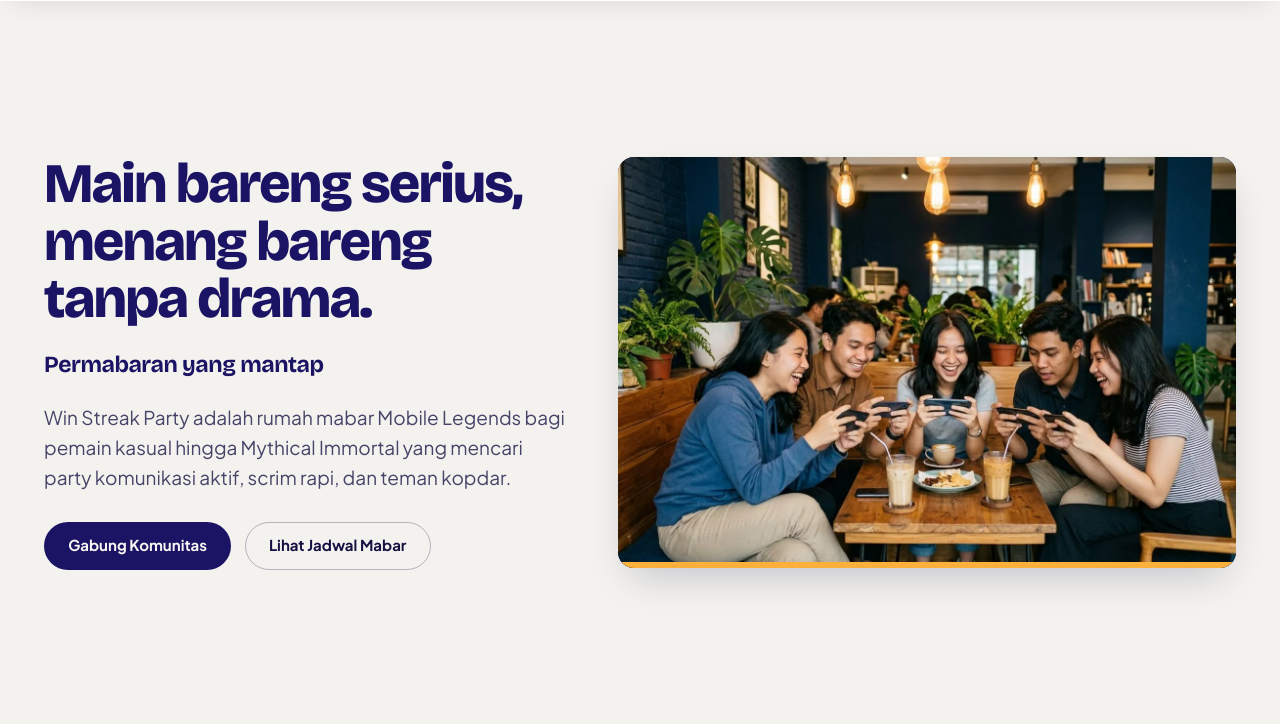
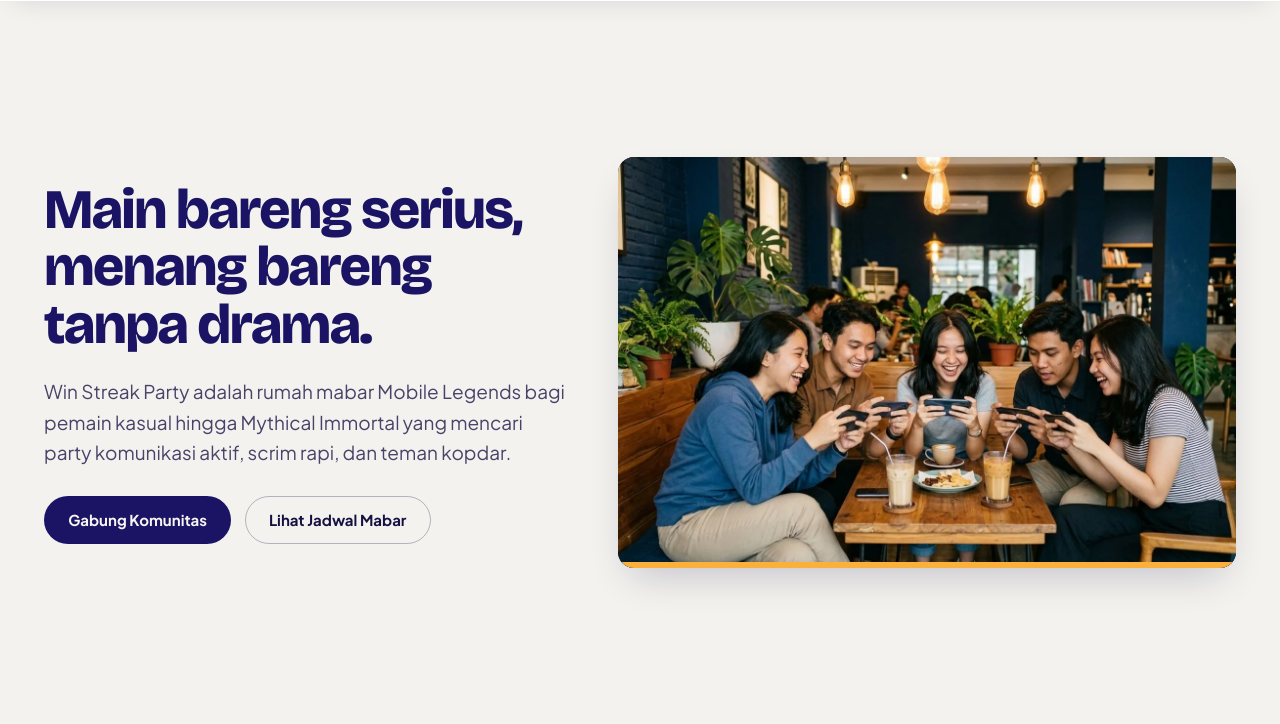
Before and after one commit to RafliMB/Win-Streak-Party, an Astro site: page / in a window 1280 px wide. Shown: the part 76-800 px from the top of the page. Built offline with nearby package versions, Linux system fonts and the light colour scheme; Astro itself is replaced by a stand-in of ours.

Commit message:
style: remove slogan subtitle from Hero section

```diff
--- a/src/components/Hero.astro
+++ b/src/components/Hero.astro
@@ -7,7 +7,6 @@ import Picture from './Picture.astro';
   <div class="wrap hero-grid">
     <div class="hero-copy hero-enter">
       <h1 id="hero-title" class="hero-title">{communityInfo.heroHeading}</h1>
-      <p class="hero-slogan">{communityInfo.slogan}</p>
       <p class="hero-lead">{communityInfo.heroLead}</p>
 
       <div class="hero-actions">
@@ -60,15 +59,6 @@ import Picture from './Picture.astro';
     line-height: 1.03;
     letter-spacing: -0.032em;
     color: var(--color-heading);
-  }
-
-  .hero-slogan {
-    font-family: var(--font-display);
-    font-size: var(--text-h3);
-    font-weight: 700;
-    line-height: 1.2;
-    letter-spacing: -0.02em;
-    color: var(--color-accent);
   }
 
   .hero-lead {
```
